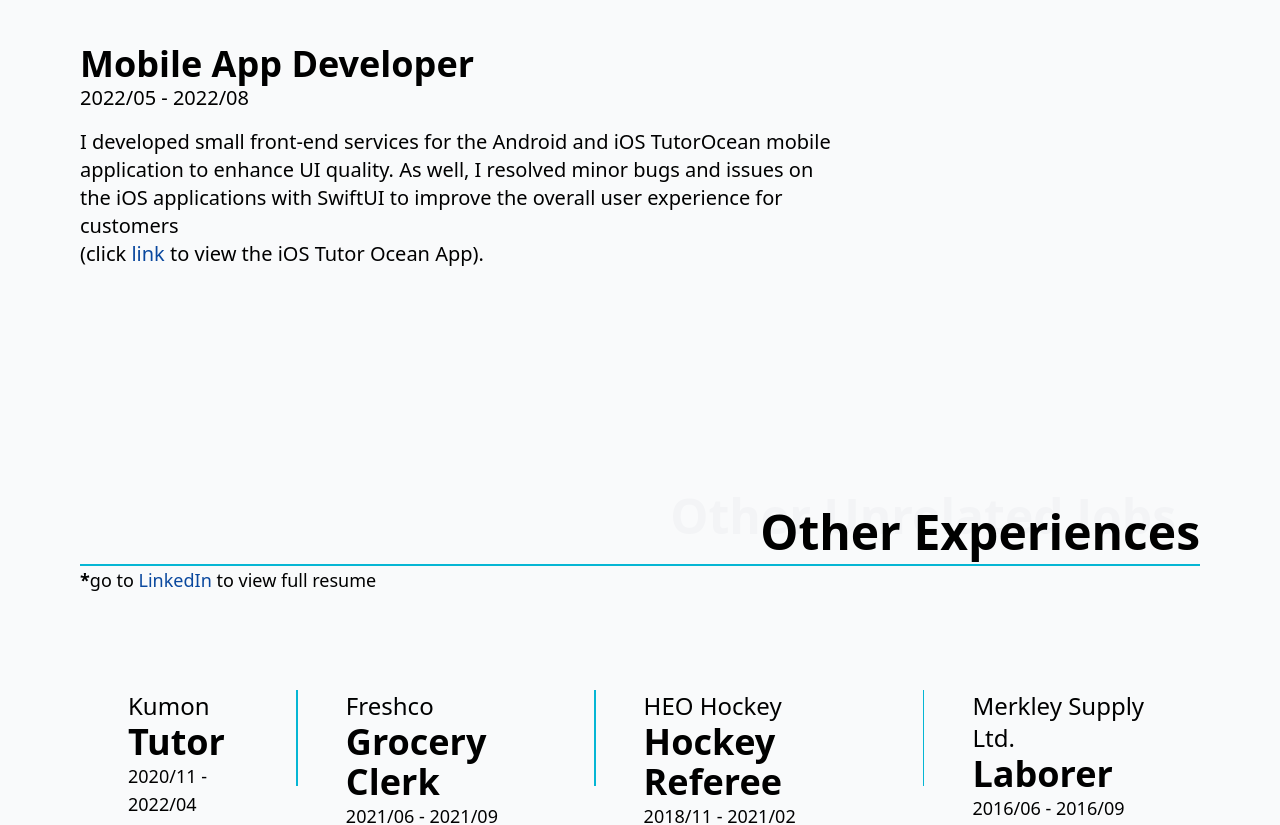
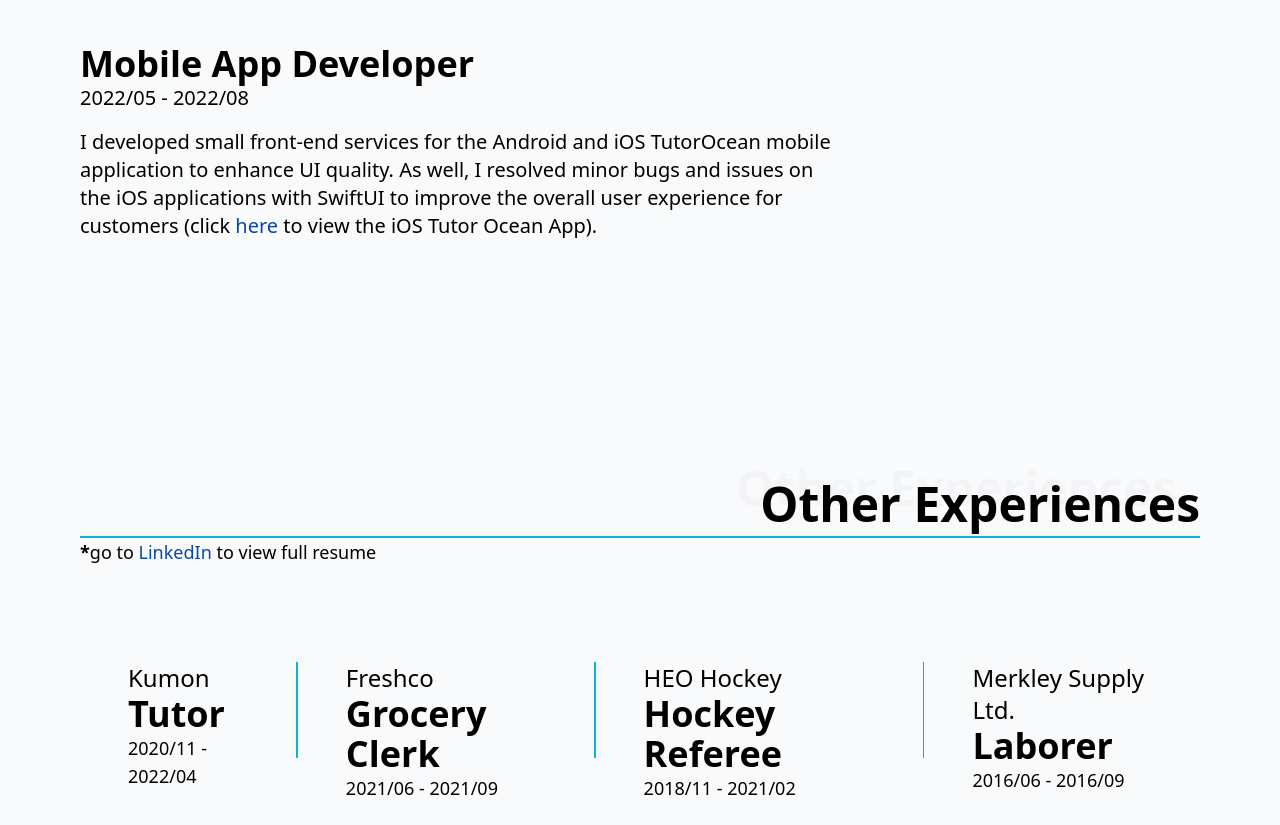
Before and after one commit to MoleXprof/MoleXprof.github.io, a Next.js app: page /experience in a window 1280 px wide. Shown: the part 1780-2605 px from the top of the page. Built offline with nearby package versions, Linux system fonts and the light colour scheme.

Commit message:
more responsiveness, two minor fixes in bound soon

```diff
--- a/components/contactInfo.tsx
+++ b/components/contactInfo.tsx
@@ -17,7 +17,7 @@ const ContactInfo = ({
 }: ContactInfoProps) => {
   return (
     <div>
-      <div className="grid grid-cols-3 my-16 md:my-32">
+      <div className="grid grid-cols-3 my-24 md:my-32">
         <div>
           <h2 className="font-bold md:text-5xl text-3xl">{title}</h2>
           <h3 className="md:text-2xl text-lg font-light">{subtitle}</h3>
--- a/components/footer.tsx
+++ b/components/footer.tsx
@@ -1,6 +1,6 @@
 const Footer = () => {
   return (
-    <div>
+    <div className="bg-gray-50">
       <p className="text-right md:mr-20 mr-10 mb-2 opacity-20 font-bold uppercase">
         Built by Kyle Chin
       </p>
--- a/components/jobText.tsx
+++ b/components/jobText.tsx
@@ -18,7 +18,7 @@ const JobText = ({ right, title, date, description }: JobTextProps) => {
         <div>
           <h3 className="font-bold md:text-4xl text-3xl">{title}</h3>
           <p className="md:text-xl text-lg font-light">{date}</p>
-          <p className="md:text-xl text-lg font-light max-w-3xl mt-4 float-right">
+          <p className="md:text-xl text-md font-light max-w-3xl mt-4 float-right">
             {description}
           </p>
         </div>
@@ -26,7 +26,7 @@ const JobText = ({ right, title, date, description }: JobTextProps) => {
         <div className="mt-16">
           <h3 className="font-bold text-4xl">{title}</h3>
           <p className="md:text-xl text-lg font-light">{date}</p>
-          <div className="md:text-xl text-lg font-light mt-4 max-w-3xl">
+          <div className="md:text-xl text-md font-light mt-4 max-w-3xl">
             {description}
           </div>
         </div>
--- a/components/layouts/contact.tsx
+++ b/components/layouts/contact.tsx
@@ -10,7 +10,7 @@ const ContactLayout = () => {
   const domain = router.route.split("/");
 
   return (
-    <div className="bg-gray-50">
+    <div className="bg-gray-50 min-h-screen">
         <Head>
           <title>Contact | Kyle Chin</title>
           <meta name="title" content="Contact | Kyle Chin" />
@@ -78,7 +78,7 @@ const ContactLayout = () => {
             }
           />
         </div>
-      <Footer />
+        <Footer/>
       </div>
   );
 };
--- a/components/layouts/education.tsx
+++ b/components/layouts/education.tsx
@@ -57,7 +57,7 @@ const EducationLayout = () => {
           width={500}
           height={500}
         />
-        <div className="md:mt-40 mt-10 mb-72">
+        <div className="md:mt-40 mt-10 mb-16 md:mb-72">
           <div>
             <h2 className="text-right font-bold md:text-5xl text-4xl text-gray-100">
               Hockey Intramurals
--- a/components/layouts/experience.tsx
+++ b/components/layouts/experience.tsx
@@ -74,19 +74,17 @@ const ExperienceLayout = () => {
           right={false}
           title="Mobile App Developer"
           date="2022/05 - 2022/08"
-          description="I developed small front-end services for the Android and iOS TutorOcean mobile application to enhance UI quality. As well, I resolved minor bugs and issues on the iOS applications with SwiftUI to improve the overall user experience for customers"
+          description={
+            <div>
+              I developed small front-end services for the Android and iOS TutorOcean mobile application to enhance UI quality. As well, I resolved minor bugs and issues on the iOS applications with SwiftUI to improve the overall user experience for customers
+              (click <a className="hyperlink" href="https://apps.apple.com/ca/app/tutorocean/id1480876532" target="_blank" rel="noreferrer">here</a> to view the iOS Tutor Ocean App).
+            </div>
+          }
         />
-      </div>
-      <div className="font-light md:ml-20 mx-10 md:text-xl text-lg">
-        (click{" "}
-        <a className="hyperlink" href="https://apps.apple.com/ca/app/tutorocean/id1480876532" target="_blank" rel="noreferrer">
-          link
-        </a>{" "}
-        to view the iOS Tutor Ocean App).
       </div>
       <SubHeader
         title="Other Experiences"
-        backgroundTitle="Other Unrelated Jobs"
+        backgroundTitle="Other Experiences"
         colour="bg-cyan-500"
         right
       />
@@ -119,10 +117,10 @@ const ExperienceLayout = () => {
       <div className="mx-10 mt-6 mb-12 md:hidden grid grid-cols-1">
         {otherJobs.map((job, index) => (
           <div className="mt-6" key={index}>
-            <p className="text-2xl">{job.employer}</p>
-            <p className="text-4xl font-bold">{job.position}</p>
-            <p className="text-lg font-light">{job.date}</p>
-            {index != 3 && <div className="h-0.5 w-24 bg-azure-500 mt-6" />}
+            <p className="text-lg md:text-2xl">{job.employer}</p>
+            <p className="text-2xl md:text-4xl font-bold">{job.position}</p>
+            <p className="text-md md:text-lg font-light">{job.date}</p>
+            {index != 3 && <div className="h-0.5 w-24 bg-cyan-500 mt-6" />}
           </div>
         ))}
       </div>
--- a/components/subHeader.tsx
+++ b/components/subHeader.tsx
@@ -18,7 +18,7 @@ const SubHeader = ({
       <h2
         className={classnames(
           right ? "text-right mr-6" : "text-left ml-6",
-          "mt-56 font-bold md:text-5xl text-4xl text-gray-100"
+          "mt-32 md:mt-56 font-bold md:text-5xl text-4xl text-gray-100"
         )}
       >
         {backgroundTitle}
```
Lines whose indentation alone changed are shown as unchanged.
